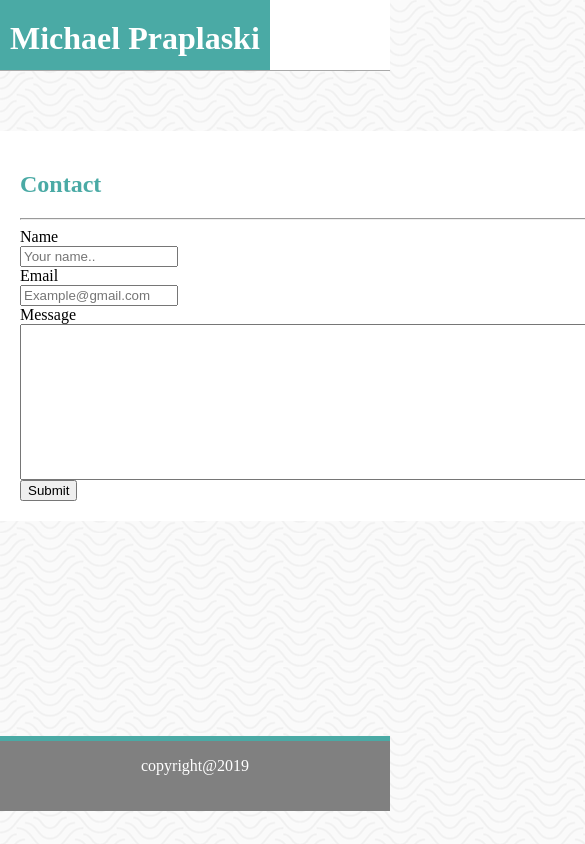
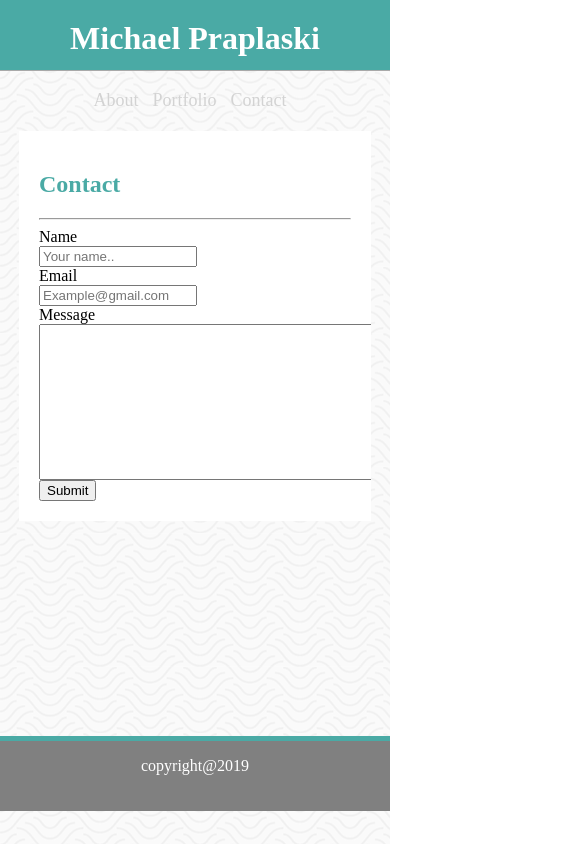
Before and after one commit to mikeprap/Basic-Portfolio, a plain HTML site: page contact.html in a window 390 px wide. Shown: the top 844 px of the page, 585 px wide, since content can reach past the window. Drawn offline with Linux system fonts and the light colour scheme.

Commit message:
trying to fix my repo

```diff
--- a/assets/css/style.css
+++ b/assets/css/style.css
@@ -84,9 +84,7 @@ footer{
     float: left;
 }
 
-#pic5{
 
-}
 h3{
     color: white;
     background-color: #4aaaa5;
@@ -100,3 +98,69 @@ h3{
 h2{
     color: #4aaaa5;
 }
+@media screen and (max-width: 988px) {
+
+
+    section{
+        width: 100%;
+        margin: 0 auto;
+        background-color: white;
+        padding: 20px;
+        overflow: auto; }
+
+    .headerContainer{
+        width: 100%;
+    }
+
+
+
+
+
+}
+@media screen and (max-width: 768px) {
+
+
+    section{
+        width: 80%;
+        margin: 0 auto;
+        background-color: white;
+        padding: 20px;
+        overflow: auto; }
+    .headerContainer{
+        width:80%;
+    }
+
+
+
+
+
+}
+@media screen and (max-width: 640px) {
+
+
+    section{
+        width: 80%;
+        margin: 0 auto;
+        background-color: white;
+        padding: 20px;
+        overflow: auto; }
+    .headerContainer{
+        width: 100%;
+        text-align: center;
+    }
+    nav{
+        float: none;
+    }
+    h1{
+        float: none;
+    }
+    .container{
+        width: 80%;
+    }
+
+
+
+
+
+
+}
--- a/contact.html
+++ b/contact.html
@@ -2,6 +2,7 @@
 
 <head>
     <meta charset="UTF-8" />
+    <meta name="viewport" content="width=device-width, initial-scale=1.0">
     <title>Michael Praplaski</title>
     <link rel="stylesheet" type="text/css" href="./assets/css/style.css">
 </head>
@@ -18,11 +19,11 @@
             </nav>
         </div>
     </header>
-    <section>
+    <section class ="container">
         <!--This the the header for Contact section-->
         <h2>Contact</h2>
         <hr>
-        <!--This the contact form-->
+        <!-- !--This the contact form-->
         <div class="container">
             <form action="action_page.php">
                 <label for="fname">Name</label>
@@ -37,7 +38,7 @@
 
                 <label for="msg">Message</label>
                 <br>
-                <input type="text" id="msg" name="message" style="height:150px;width:600px"></textarea>
+                <input type="text" id="msg" name="message" style="height:150px;width:600px" rows="12"></textarea>
                 <br>
 
                 <input type="submit" value="Submit">
```
Also changed, not shown: index.html (+2 -1 lines), portfolio.html (+1 -1 lines), 1 other file.
